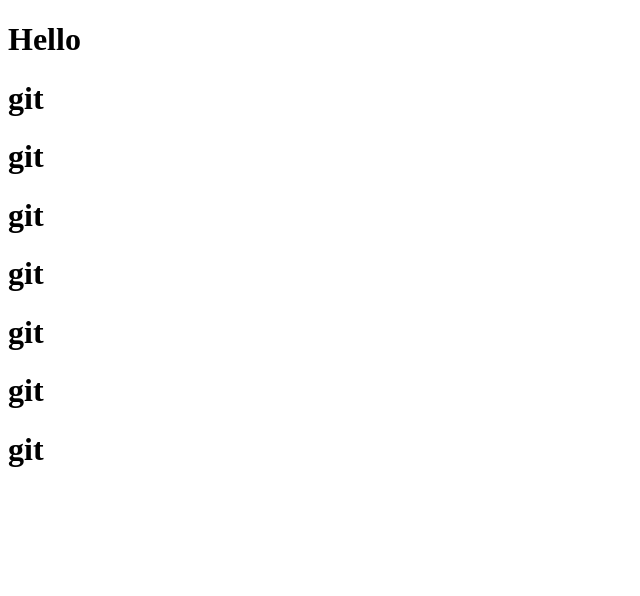
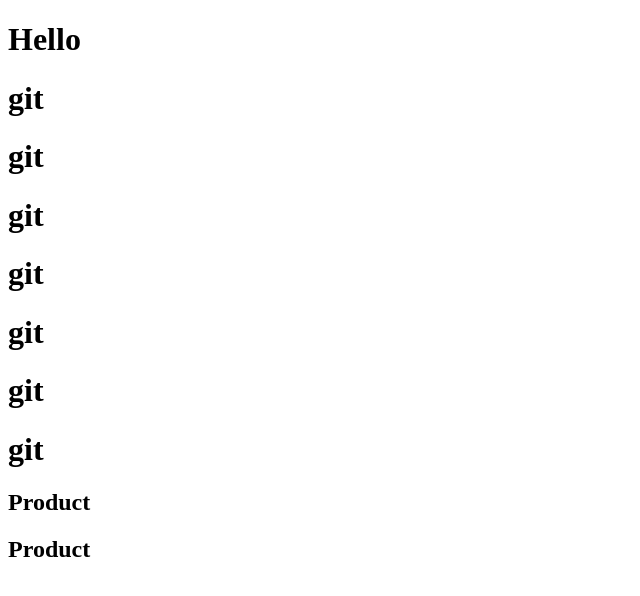
Before and after one commit to nyisai02/NYINYu, a plain HTML site: page index.html in a window 1280 px wide. Shown: the whole page, without its empty margins (0-640 px from the left). Drawn offline with Linux system fonts and the light colour scheme.

Commit message:
Product Design

```diff
--- a/index.html
+++ b/index.html
@@ -12,5 +12,9 @@
     <h1>git</h1>
     <h1>git</h1>
     <h1>git</h1><h1>git</h1>
+
+    <h2>Product</h2>
+    <h2>Product</h2>
+
 </body>
 </html>
```
